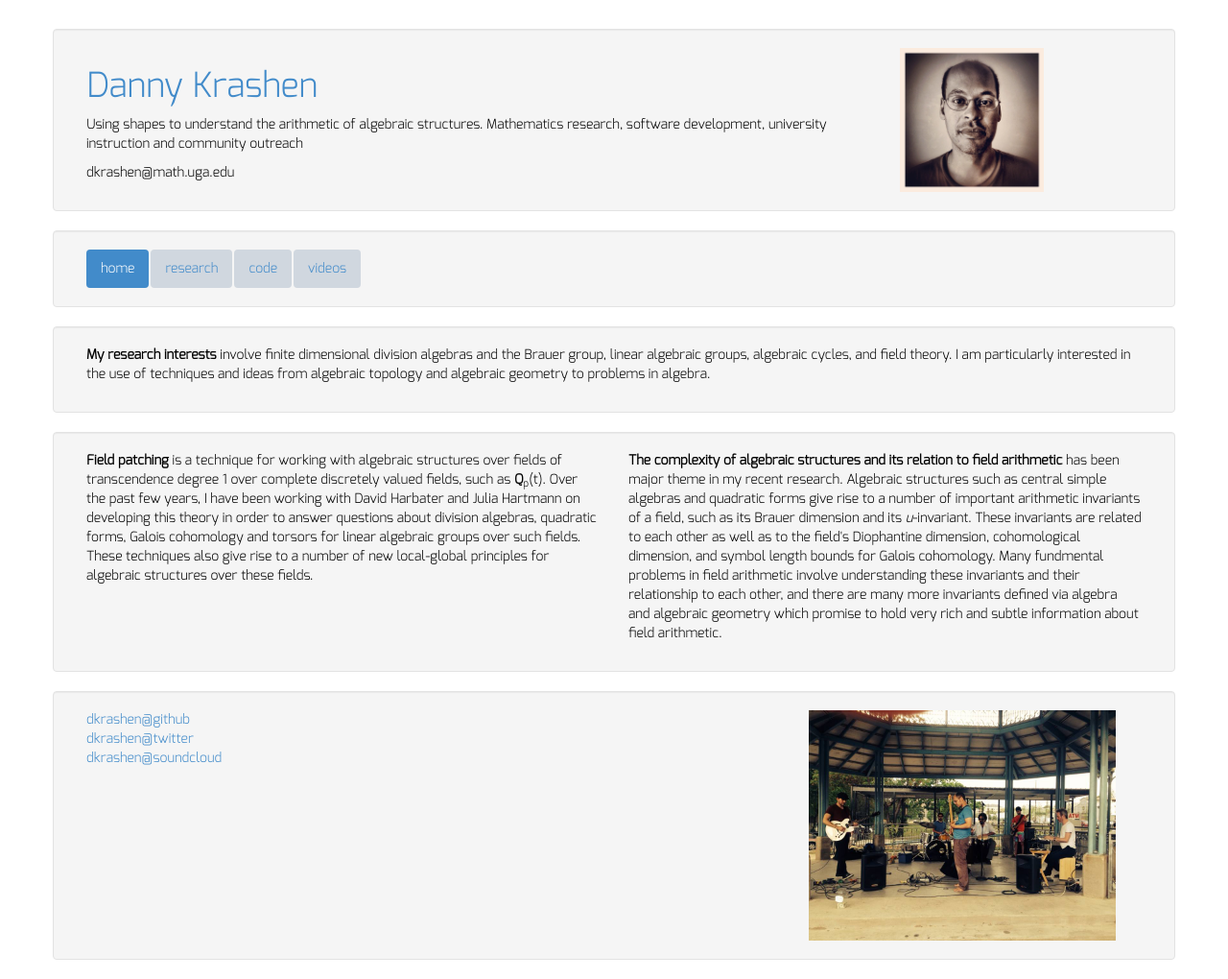
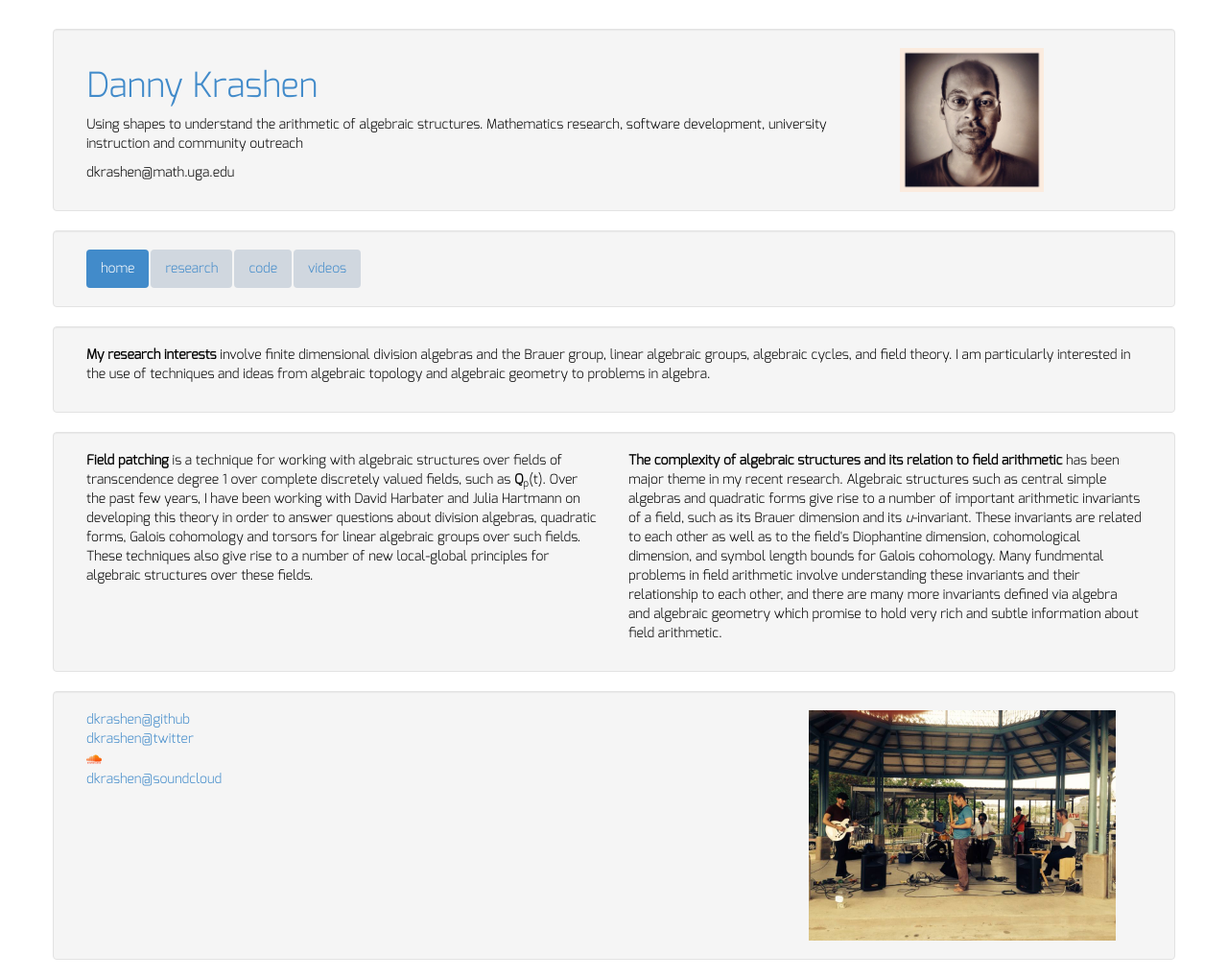
Before and after one commit to dkrashen/dkrashen.github.io, a Jekyll site: the page built from index.html, in a window 1280 px wide. Shown: the whole page at 96% size. Built offline with Jekyll 4.4.1, drawn with Linux system fonts in a browser that asks for light colours.

Commit message:
soundclout include back in, debugging...

```diff
--- a/_includes/mylinks.html
+++ b/_includes/mylinks.html
@@ -14,6 +14,7 @@
 </dd>
 {% endif %}
 {% if site.soundcloud_username %}
+<dt>{% include soundcloudicon.html %}</dt>
 <dd>
 	<a href="https://soundcloud.com/{{ site.soundcloud_username }}">
 		{{ site.soundcloud_username }}@soundcloud
```
